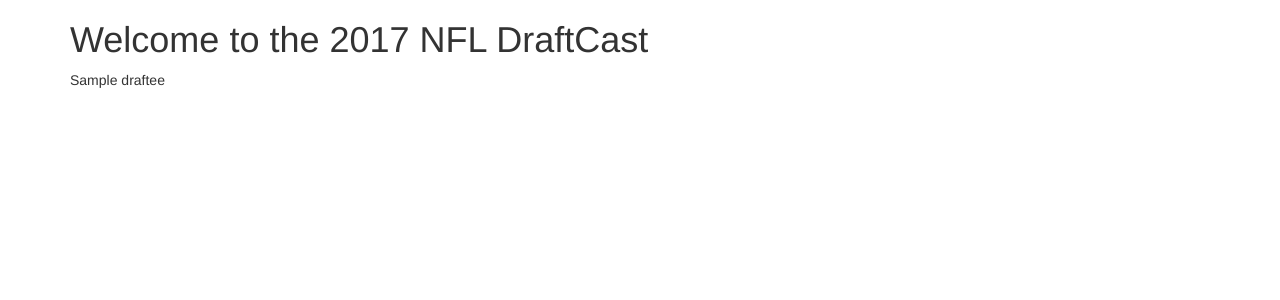
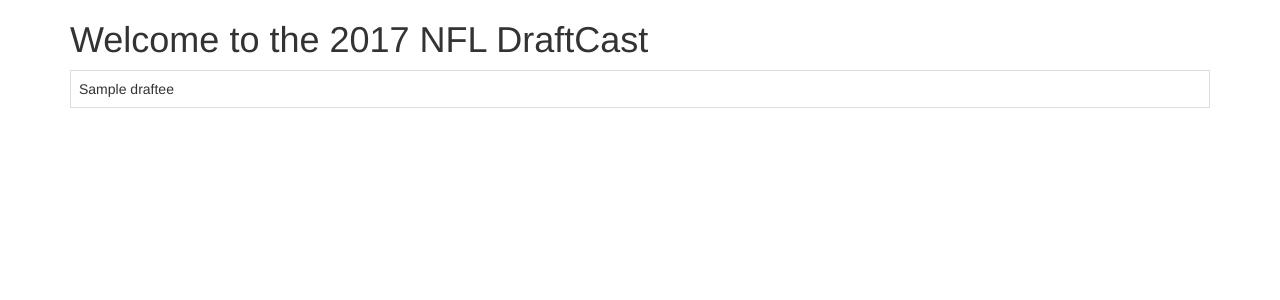
Before and after one commit to rallen0150/nfl_draftcast, a Django app: template templates/index.html in a window 1280 px wide. Shown: the top 300 px of the page. Run offline with Django 3.2, Linux system fonts and the light colour scheme; the template is opened without the code that fills it: most values are stand-ins (such as "Sample title", 1, 10 or a date in 2020); some libraries are stand-ins or nearby versions.

Commit message:
haven't gotten a way yet to clean it up

```diff
--- a/templates/index.html
+++ b/templates/index.html
@@ -4,6 +4,11 @@
   <h1>Welcome to the 2017 NFL DraftCast</h1>
 
   {% autoescape off %}
-    {{ draftee}}
+    <table class="table table-bordered">
+      <tr>
+        <td>{{ draftee }}</td>
+      </tr>
+    </table>
+
   {% endautoescape %}
 {% endblock %}
```
